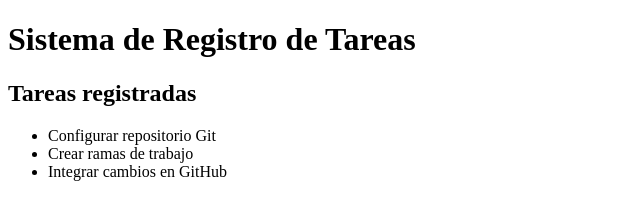
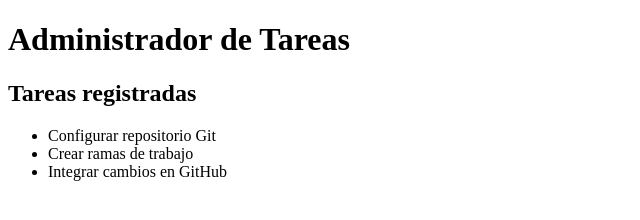
Before and after one commit to JOSUE-TS/sistema-tareas, a plain HTML site: page index.html in a window 1280 px wide. Shown: the whole page, without its empty margins (0-640 px from the left). Drawn offline with Linux system fonts and the light colour scheme.

Commit message:
Modificar título principal

```diff
--- a/index.html
+++ b/index.html
@@ -6,7 +6,7 @@
     <title>Sistema de Tareas</title>
 </head>
 <body>
-    <h1>Sistema de Registro de Tareas</h1>
+    <h1>Administrador de Tareas</h1>
 
     <main>
         <section id="formulario"></section>
```
